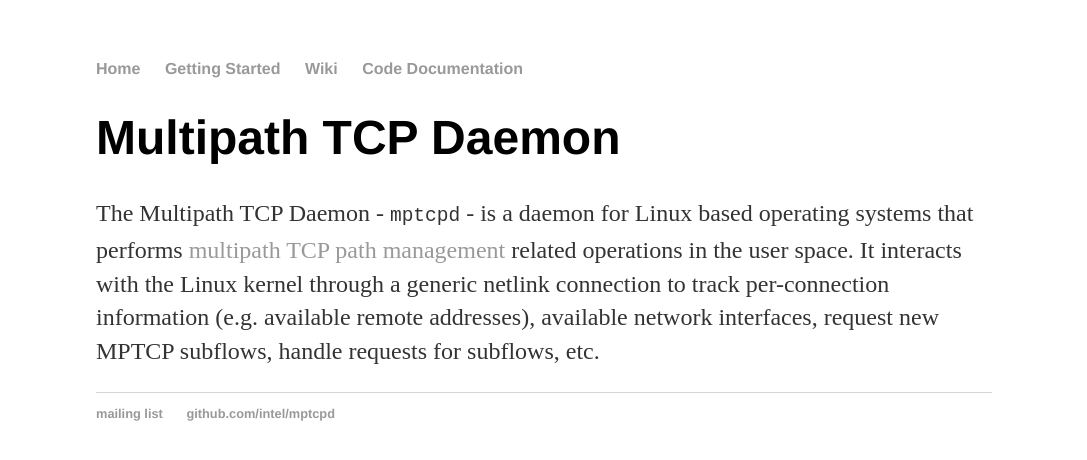
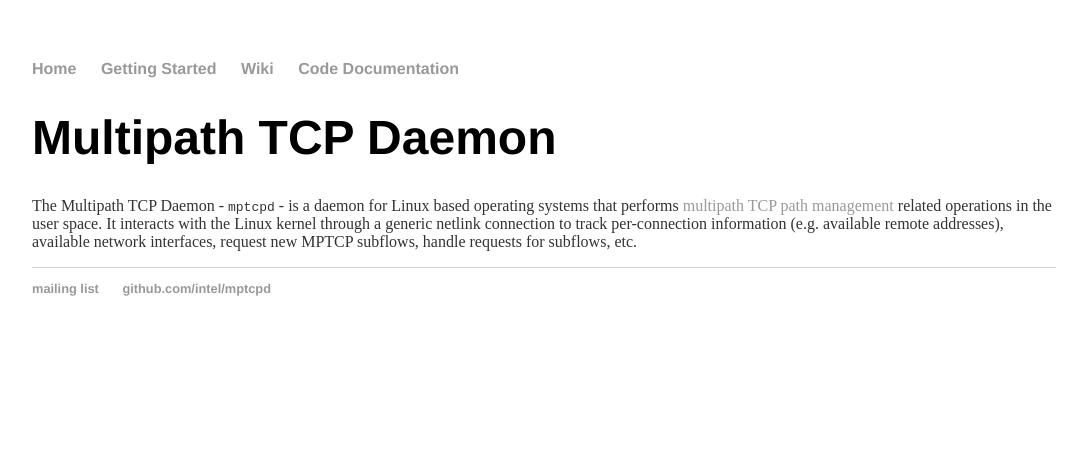
Before and after one commit to multipath-tcp/mptcpd, a Jekyll site: the page built from index.html, in a window 1280 px wide. Shown: the top 460 px of the page, without its empty margins (96-1183 px from the left). Built offline with Jekyll 4.4.1, drawn with Linux system fonts in a browser that asks for light colours.

Commit message:
Reduce text size.

```diff
--- a/css/main.css
+++ b/css/main.css
@@ -1,6 +1,6 @@
 body {
     margin: 60px auto;
-    width: 70%;
+    width: 80%;
 }
 nav ul, footer ul {
     font-family:'Helvetica', 'Arial', 'Sans-Serif';
@@ -24,8 +24,6 @@
     font-family:'Helvetica', 'Arial', 'Sans-Serif';
 }
 p {
-    font-size: 1.5em;
-    line-height: 1.4em;
     color: #333;
 }
 footer {
```
